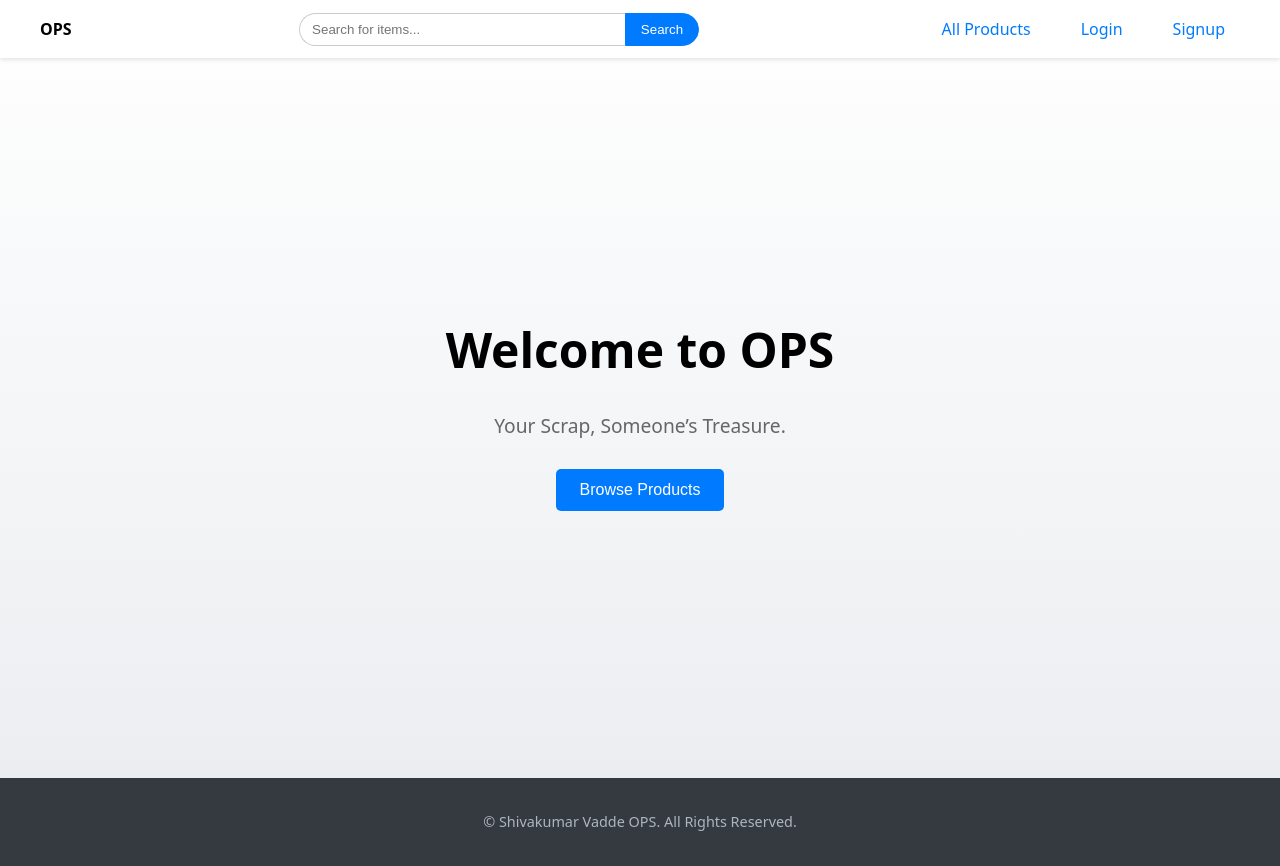
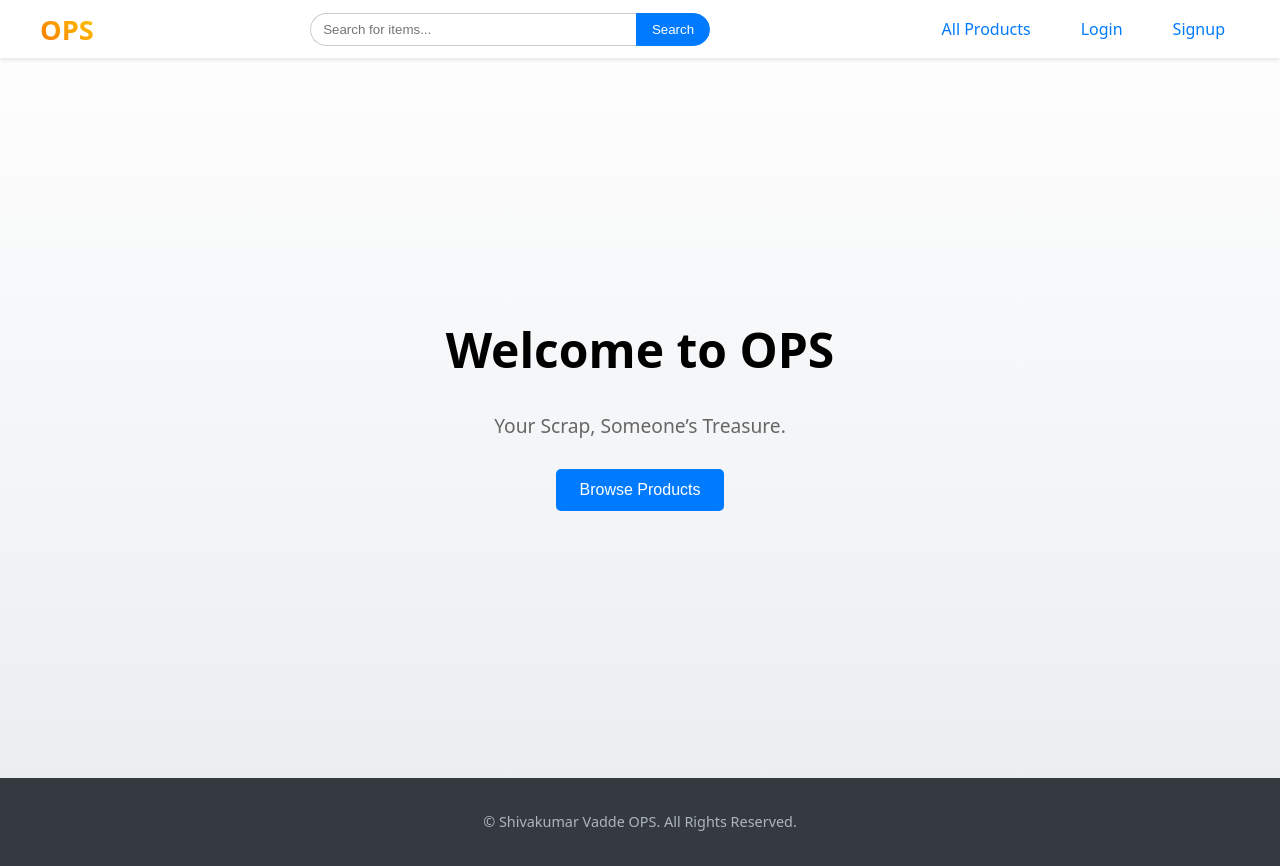
Before and after one commit to shivakumar3176/Ops-Project, a React (Vite) app in the folder olx/frontend/: page / in a window 1280 px wide. Built offline with nearby package versions, Linux system fonts and the light colour scheme.

Commit message:
Updated Review function

```diff
--- a/olx/frontend/src/App.css
+++ b/olx/frontend/src/App.css
@@ -342,3 +342,12 @@ body {
   color: #adb5bd;
   font-size: 0.9rem;
 }
+.navbar-brand {
+  font-size: 1.7rem;
+  font-weight: 700;
+  text-decoration: none;
+  background: linear-gradient(45deg, #f97700, #ffc800);
+  -webkit-background-clip: text;
+  background-clip: text;
+  color: transparent;
+}
--- a/olx/frontend/src/components/Navbar.jsx
+++ b/olx/frontend/src/components/Navbar.jsx
@@ -22,7 +22,8 @@ function Navbar() {
 
   return (
     <nav className="navbar">
-      <Link to="/" style={{ fontWeight: 'bold', textDecoration: 'none', color: 'black' }}>
+      {/* Use the new className for the brand link */}
+      <Link to="/" className="navbar-brand">
         OPS
       </Link>
 
--- a/olx/frontend/src/pages/CreateAdPage.jsx
+++ b/olx/frontend/src/pages/CreateAdPage.jsx
@@ -23,7 +23,7 @@ function CreateAdPage() {
 
   useEffect(() => {
     if (isEditMode) {
-      setPageTitle('Update Your Ad');
+      setPageTitle('Update Your Product');
       API.get(`/products/${listingId}`)
         .then(response => {
           const listing = response.data;
@@ -57,7 +57,7 @@ function CreateAdPage() {
         navigate('/my-ads');
       } else {
         if (!image) {
-          setError('Please select an image for a new ad.');
+          setError('Please select an image for a new Product.');
           return;
         }
         const dataToSubmit = new FormData();
@@ -115,7 +115,7 @@ function CreateAdPage() {
           </>
         )}
 
-        <button type="submit">{isEditMode ? 'Update Ad' : 'Post Ad'}</button>
+        <button type="submit">{isEditMode ? 'Update Product' : 'Post Product'}</button>
       </form>
       {error && <p className="error-message">{error}</p>}
     </div>
--- a/olx/frontend/src/pages/HomePage.jsx
+++ b/olx/frontend/src/pages/HomePage.jsx
@@ -19,7 +19,7 @@ function HomePage() {
           url = `/products?search=${searchQuery}`;
           setPageTitle(`Results for "${searchQuery}"`);
         } else {
-          setPageTitle('All Ads');
+          setPageTitle('All Products');
         }
 
         const response = await API.get(url);
@@ -42,6 +42,7 @@ function HomePage() {
               <div className="product-card">
                 <img src={listing.image} alt={listing.name} />
                 <h3>{listing.name}</h3>
+                 <p><strong>Brand:</strong> {listing.brand || 'N/A'}</p>
                 <p className="product-price">₹{listing.price}</p>
                 <p className="product-location">{listing.location}</p>
               </div>
--- a/olx/frontend/src/pages/ListingDetailPage.jsx
+++ b/olx/frontend/src/pages/ListingDetailPage.jsx
@@ -2,6 +2,7 @@ import React, { useState, useEffect } from 'react';
 import { useParams } from 'react-router-dom';
 import API from '../api';
 import { useAuth } from '../context/AuthContext';
+import ReviewForm from '../components/ReviewForm';
 import '../App.css';
 
 function ListingDetailPage() {
@@ -10,9 +11,7 @@ function ListingDetailPage() {
   const [listing, setListing] = useState(null);
   const [loading, setLoading] = useState(true);
   const [error, setError] = useState('');
-
-  // New state to control visibility of contact info
-  const [showContact, setShowContact] = useState(false);
+  const [hasReviewed, setHasReviewed] = useState(false);
 
   useEffect(() => {
     const fetchListing = async () => {
@@ -29,44 +28,44 @@ function ListingDetailPage() {
     fetchListing();
   }, [listingId]);
 
+  const handleNewReview = () => {
+    setHasReviewed(true);
+  }
+
   if (loading) return <p>Loading...</p>;
   if (error) return <p className="error-message">{error}</p>;
   if (!listing) return <p>Listing not found.</p>;
 
-  // Check if the current logged-in user is the seller
-  const isSeller = user && user.id === listing.postedBy._id;
+  const isSeller = user && listing.postedBy && user.id === listing.postedBy._id;
 
   return (
+    <>
       <div className="detail-container">
         <img src={listing.image} alt={listing.name} className="detail-image" />
         <div className="detail-info">
           <h1>{listing.name}</h1>
           <p className="detail-price">₹{listing.price}</p>
+          <p><strong>Brand:</strong> {listing.brand || 'N/A'}</p>
           <p><strong>Condition:</strong> {listing.condition}</p>
-        <p><strong>Seller:</strong> {listing.postedBy.name}</p>
+          <p><strong>Seller:</strong> {listing.postedBy ? listing.postedBy.name : 'Unknown'}</p>
           <hr />
           <h3>Description</h3>
           <p>{listing.description}</p>
 
-        {/* --- Contact Seller Button and Info --- */}
-        {!isSeller && ( // Only show this section if you are NOT the seller
+          {/* Contact Seller Button and Info */}
+          {user && !isSeller && (
             <div className="contact-section">
-            {!showContact ? (
-              <button onClick={() => setShowContact(true)} className="contact-btn">
-                Contact Seller
-              </button>
-            ) : (
-              <div className="contact-details">
-                <h4>Seller Information:</h4>
-                <p><strong>Name:</strong> {listing.postedBy.name}</p>
-                <p><strong>Email:</strong> {listing.postedBy.email}</p>
-                <p><strong>Phone:</strong> {listing.postedBy.phoneNo || 'Not provided'}</p>
-              </div>
-            )}
+              {/* Add your contact seller logic/button here if you want */}
             </div>
           )}
         </div>
       </div>
+
+      {/* --- Review Form Logic --- */}
+      {user && !isSeller && !hasReviewed && (
+        <ReviewForm listingId={listing._id} onReviewSubmit={handleNewReview} />
+      )}
+    </>
   );
 }
 
```
Lines whose indentation alone changed are shown as unchanged.
